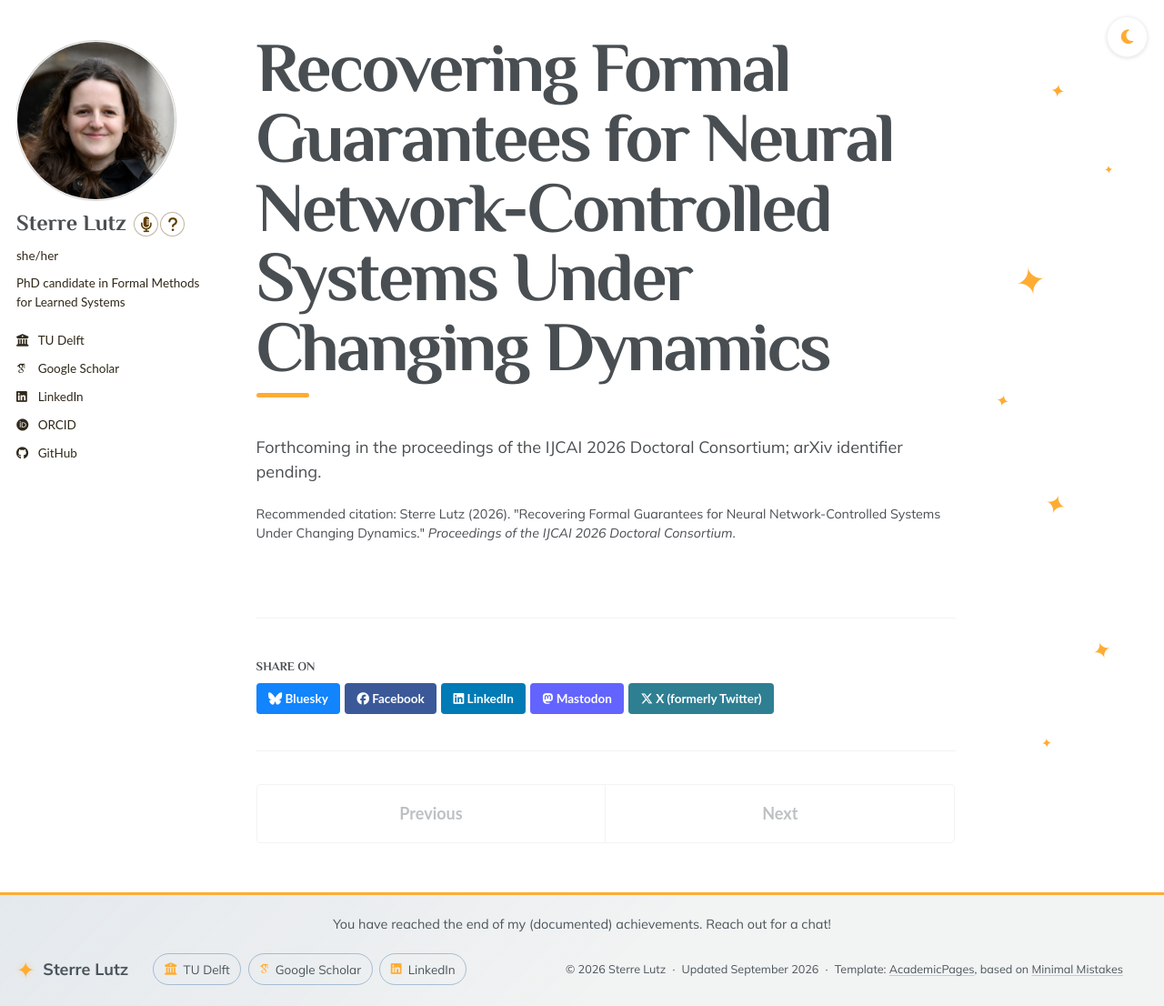
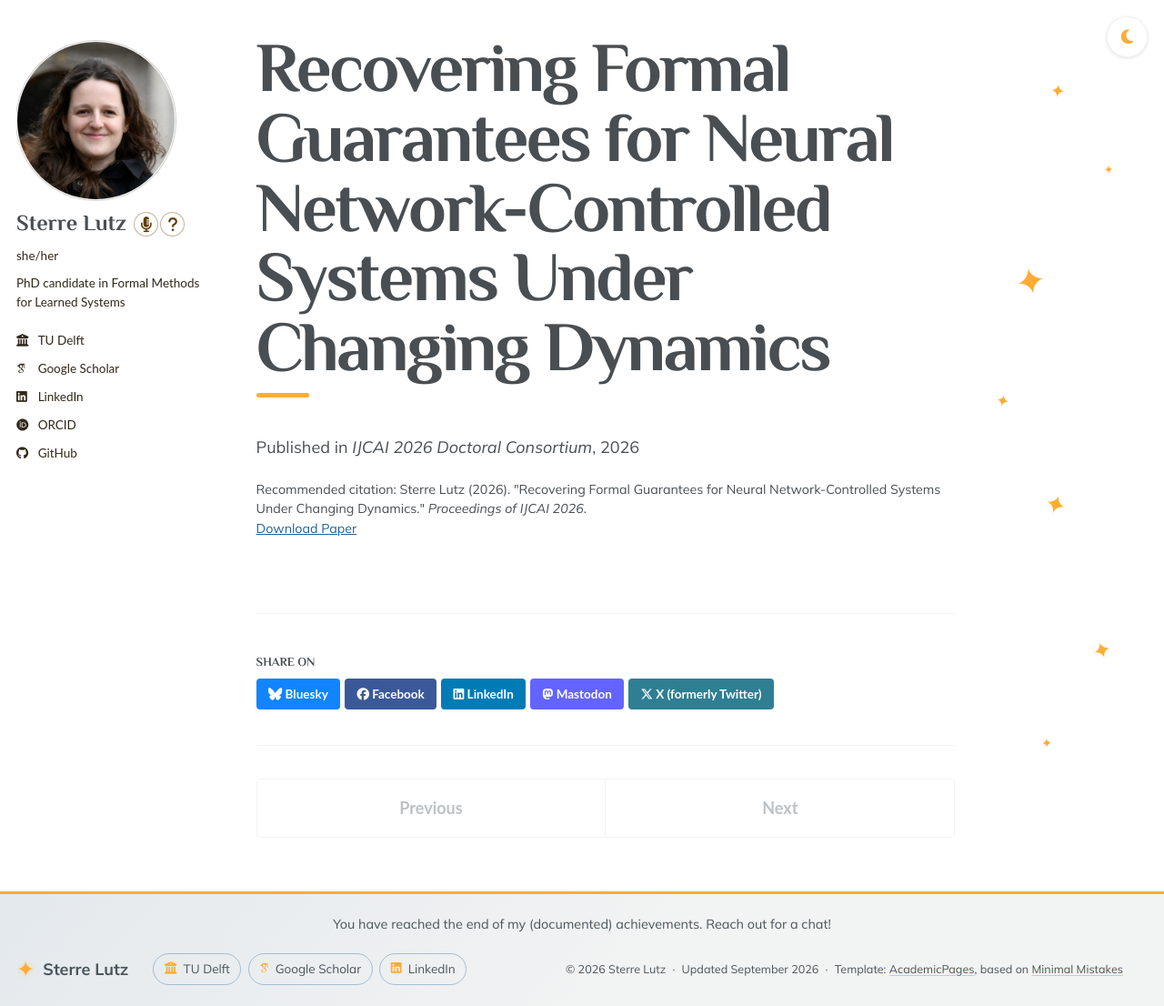
Before and after one commit to sterrelutz/sterrelutz.github.io, a Jekyll site: the page built from _publications/2026-recovering-formal-guarantees.md, in a window 1280 px wide and 1106 px high. Shown: the whole window at 91% size. Built offline with Jekyll 4.4.1, drawn with Linux system fonts in a browser that asks for light colours; some web fonts are replaced; a script bundle is joined from its source files by our own code; library files that are not in the unit come from our copies.

Commit message:
Link to proceedings

```diff
--- a/_publications/2026-recovering-formal-guarantees.md
+++ b/_publications/2026-recovering-formal-guarantees.md
@@ -4,9 +4,7 @@ collection: publications
 permalink: /publication/recovering-formal-guarantees
 date: 2026-01-01
 venue: "IJCAI 2026 Doctoral Consortium"
-publication_status: "Forthcoming in the proceedings of the IJCAI 2026 Doctoral Consortium; arXiv identifier pending."
-# Add paperurl once the arXiv identifier is available, then update the citation
-# with the final proceedings details when they are published.
-citation: 'Sterre Lutz (2026). &quot;Recovering Formal Guarantees for Neural Network-Controlled Systems Under Changing Dynamics.&quot; <i>Proceedings of the IJCAI 2026 Doctoral Consortium</i>.'
+paperurl: "https://www.ijcai.org/proceedings/2026/946"
+citation: 'Sterre Lutz (2026). &quot;Recovering Formal Guarantees for Neural Network-Controlled Systems Under Changing Dynamics.&quot; <i>Proceedings of IJCAI 2026</i>.'
 excerpt: "Doctoral consortium extended abstract on recovering formal guarantees for neural network-controlled systems after changes in system dynamics."
 ---
```
